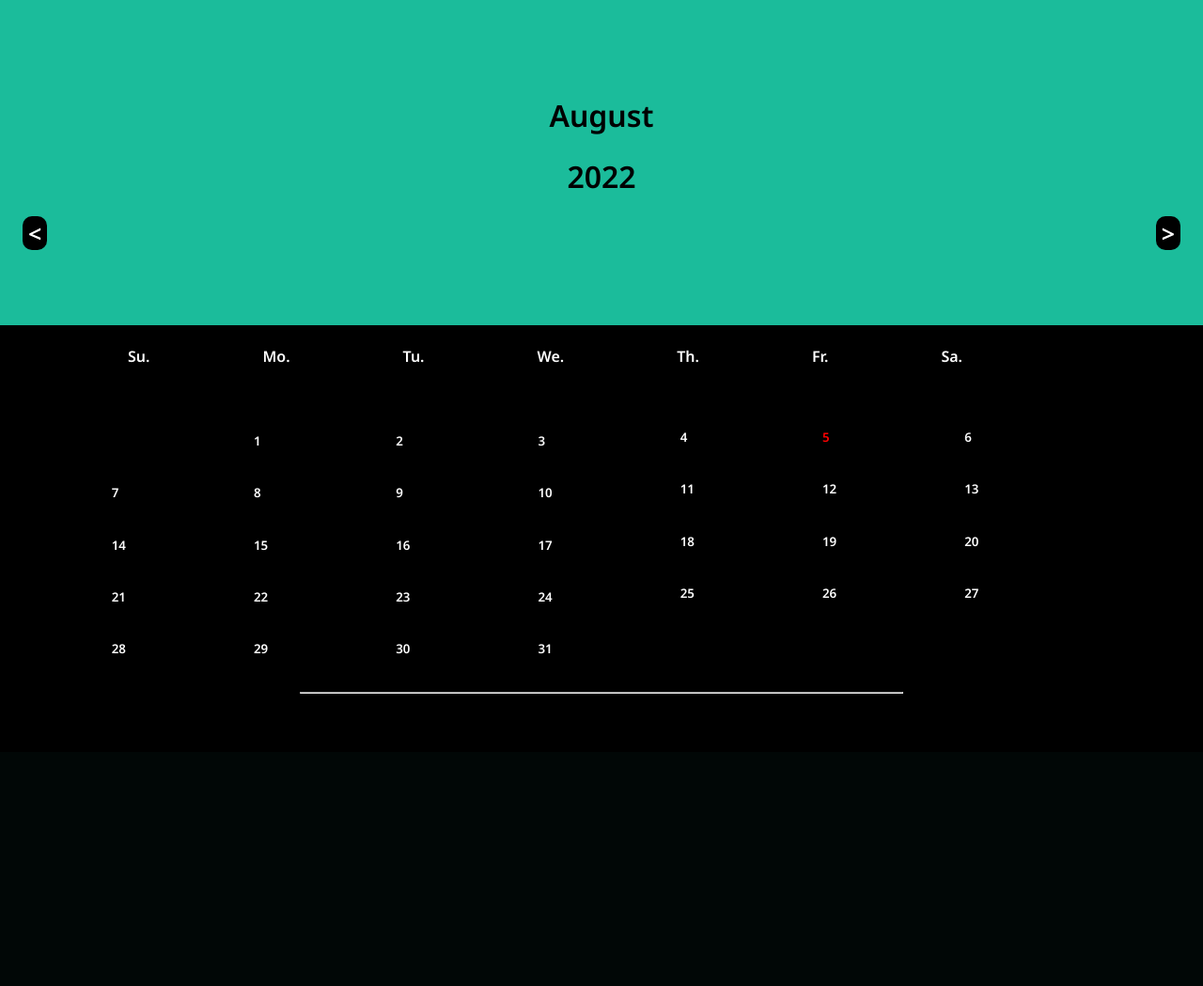
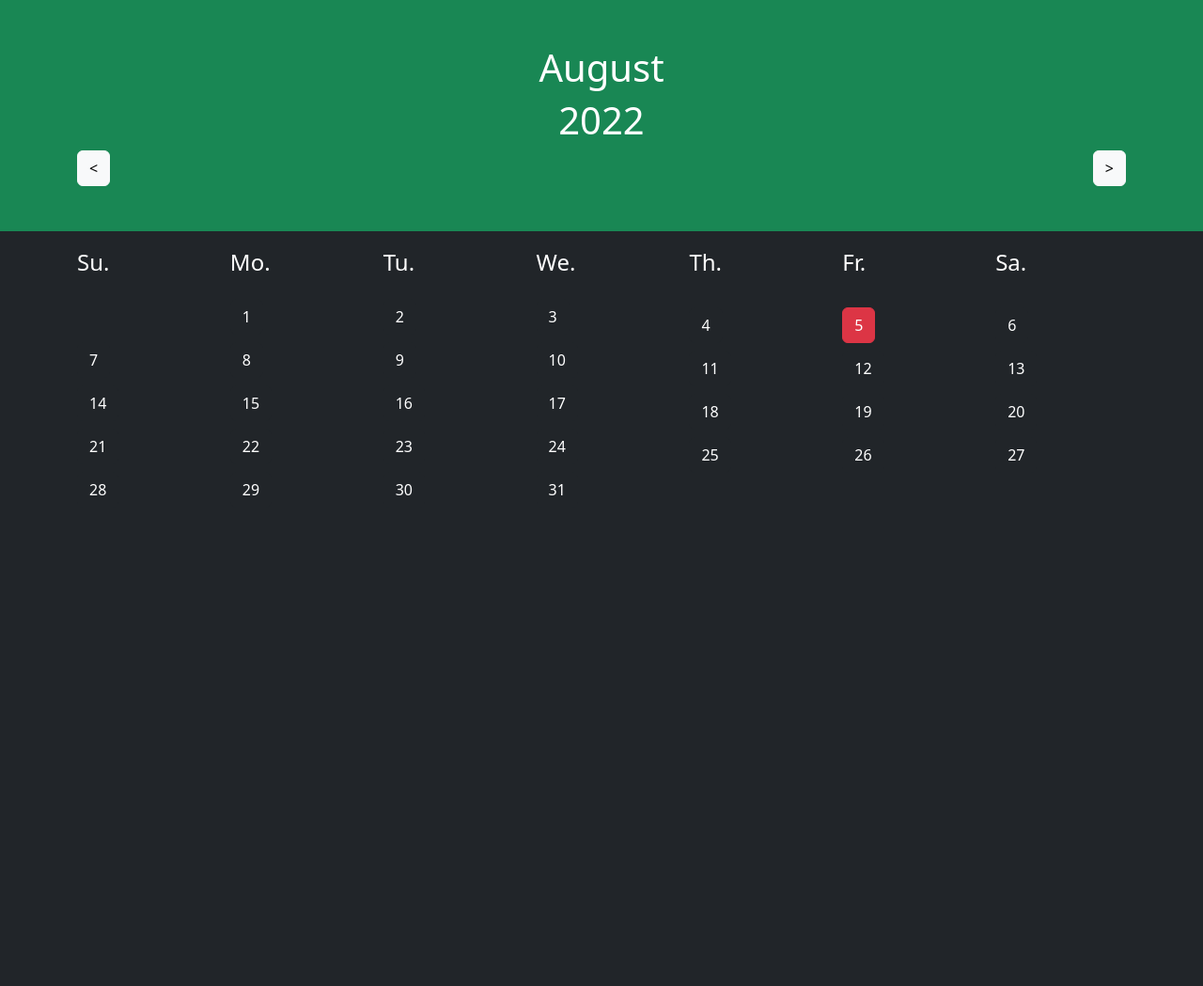
Before and after one commit to Js-cook/Planner-App, a Django app: page / in a window 1280 px wide. Shown: the whole page at 94% size. Before the commit the page ends 738 px from the top, so only its background shows below. Run offline with Django 3.2, Linux system fonts and the light colour scheme.

Commit message:
ADD - Imported Bootstrap and made a lot of UI changes

```diff
--- a/frontend/templates/base.html
+++ b/frontend/templates/base.html
@@ -1,15 +1,19 @@
 {% load static %}
 <!DOCTYPE html>
-<html>
+<html style="height: 100%;">
   <head>
-    <link rel="stylesheet" href="{% static 'frontend/styles.css' %}">
+<!--     <link rel="stylesheet" href="{% static 'frontend/styles.css' %}">
     <link rel="preconnect" href="https://fonts.googleapis.com">
     <link rel="preconnect" href="https://fonts.gstatic.com" crossorigin>
-    <link href="https://fonts.googleapis.com/css2?family=Noto+Sans:wght@600&display=swap" rel="stylesheet">
+    <link href="https://fonts.googleapis.com/css2?family=Noto+Sans:wght@600&display=swap" rel="stylesheet"> -->
+    <link href="https://cdn.jsdelivr.net/npm/bootstrap@5.2.0/dist/css/bootstrap.min.css" rel="stylesheet" integrity="sha384-gH2yIJqKdNHPEq0n4Mqa/HGKIhSkIHeL5AyhkYV8i59U5AR6csBvApHHNl/vI1Bx" crossorigin="anonymous">
+    <script src="https://cdn.jsdelivr.net/npm/bootstrap@5.2.0/dist/js/bootstrap.bundle.min.js" integrity="sha384-A3rJD856KowSb7dwlZdYEkO39Gagi7vIsF0jrRAoQmDKKtQBHUuLZ9AsSv4jD4Xa" crossorigin="anonymous"></script>
+    <meta http-equiv="pragma" content="no-cache" />
+    <meta http-equiv="expires" content="-1" />
     <meta charset="utf-8">
     <title>{% block title %}{% endblock %}</title>
   </head>
-  <body>
+  <body class="m-0" style="height: 100%;">
     {% block content %}
 
     {% endblock %}
--- a/frontend/templates/frontend/index.html
+++ b/frontend/templates/frontend/index.html
@@ -3,47 +3,55 @@
 {% block title %}Planner{% endblock %}
 
 {% block content %}
-<div id="month-header">
+<div id="month-header" class="text-center pt-5 pb-5 bg-success text-white border-bottom border-dark border-3">
   <h1 id="month-holder"></h1>
   <h1 id="year-holder"></h1>
-  <button onclick="decrementMonth()" id="decrement">&#60 </button>
-  <button onclick="incrementMonth()" id="increment" style="float: right;">></button>
+  <div class="container d-flex justify-content-between">
+    <button onclick="decrementMonth()" id="decrement" class="btn btn-light">&#60 </button>
+    <button onclick="incrementMonth()" id="increment" class="btn btn-light">></button>
   </div>
-<div id="date-labels">
-  <h4 class="lab">Su.</h4>
-  <h4 class="lab">Mo.</h4>
-  <h4 class="lab">Tu.</h4>
-  <h4 class="lab">We.</h4>
-  <h4 class="lab">Th.</h4>
-  <h4 class="lab">Fr.</h4>
-  <h4 class="lab">Sa.</h4>
 </div>
-<div id="calendar">
-  <div id="sun" class="day-col">
+<div class="bg-dark text-white overflow-hidden" style="height: 100%;">
+  <div id="date-labels" class="container pt-3 pb-3">
+    <div class="row">
+      <h4 class="lab col">Su.</h4>
+      <h4 class="lab col">Mo.</h4>
+      <h4 class="lab col">Tu.</h4>
+      <h4 class="lab col">We.</h4>
+      <h4 class="lab col">Th.</h4>
+      <h4 class="lab col">Fr.</h4>
+      <h4 class="lab col">Sa.</h4>
+    </div>
+  </div>
+  <div id="calendar" class="container" style="height:100%;">
+    <div class="row">
+      <div id="sun" class="day-col col" style="align-self: end;">
 
       </div>
-  <div id="mon" class="day-col">
+      <div id="mon" class="day-col col" style="align-self: end;">
 
       </div>
-  <div id="tues" class="day-col">
+      <div id="tues" class="day-col col" style="align-self: end;">
 
       </div>
-  <div id="wed" class="day-col">
+      <div id="wed" class="day-col col" style="align-self: end;">
 
       </div>
-  <div id="thur" class="day-col">
+      <div id="thur" class="day-col col" style="align-self: end;">
 
       </div>
-  <div id="fri" class="day-col">
+      <div id="fri" class="day-col col" style="align-self: end;">
 
       </div>
-  <div id="sat" class="day-col">
+      <div id="sat" class="day-col col" style="align-self: end;">
 
+      </div>
     </div>
   </div>
   <hr>
   <div id="assignments-block">
 
+  </div>
 </div>
 
 <script type="text/javascript">
@@ -96,12 +104,12 @@
       let day = new Date(c).getDay()
       if (new Date(c).getDate() != new Date().getDate() || new Date(c).getMonth() != new Date().getMonth() || new Date(c).getFullYear() != new Date().getFullYear()) {
         document.getElementById(days[day]).innerHTML += `
-        <h4 class="date"><button onclick="getAssignments(${new Date(c).getFullYear()}, ${new Date(c).getMonth()+1}, ${new Date(c).getDate()})">${new Date(c).getDate()}</button></h4>
+        <h4 class="date"><button onclick="getAssignments(${new Date(c).getFullYear()}, ${new Date(c).getMonth()+1}, ${new Date(c).getDate()})" class="btn btn-dark">${new Date(c).getDate()}</button></h4>
         `
       }
       else {
         document.getElementById(days[day]).innerHTML += `
-        <h4 id="red"><button onclick="getAssignments(${new Date(c).getFullYear()}, ${new Date(c).getMonth()+1}, ${new Date(c).getDate()})">${new Date(c).getDate()}</button></h4>
+        <h4 id="red"><button class="btn btn-danger" onclick="getAssignments(${new Date(c).getFullYear()}, ${new Date(c).getMonth()+1}, ${new Date(c).getDate()})">${new Date(c).getDate()}</button></h4>
         `
       }
     }
@@ -112,7 +120,7 @@
       let counter = lastDay.getDay() + 1
       while (counter <= 6){
         document.getElementById(days[counter]).innerHTML += `
-        <h4 class="e-date">?</h4>
+        <h4 class="e-date invisible">?</h4>
         `
         counter++
       }
```
Lines whose indentation alone changed are shown as unchanged.
